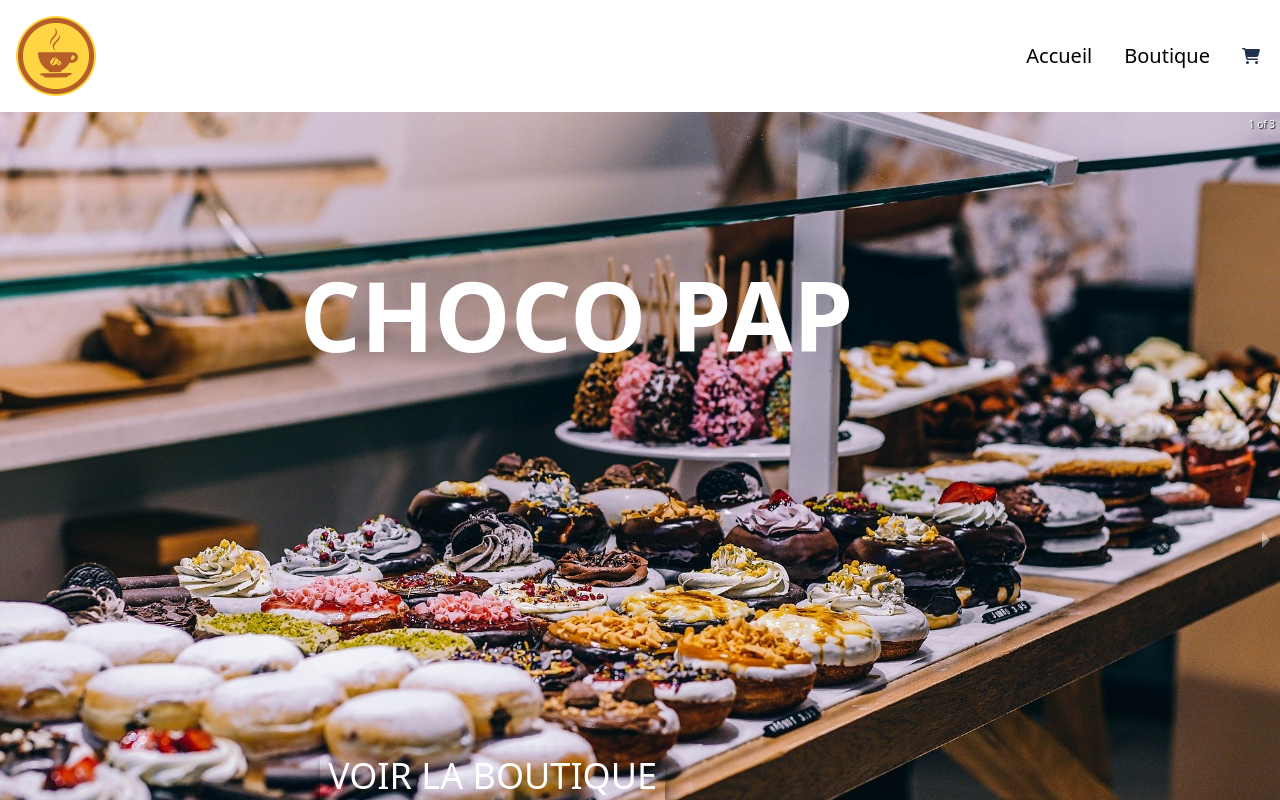
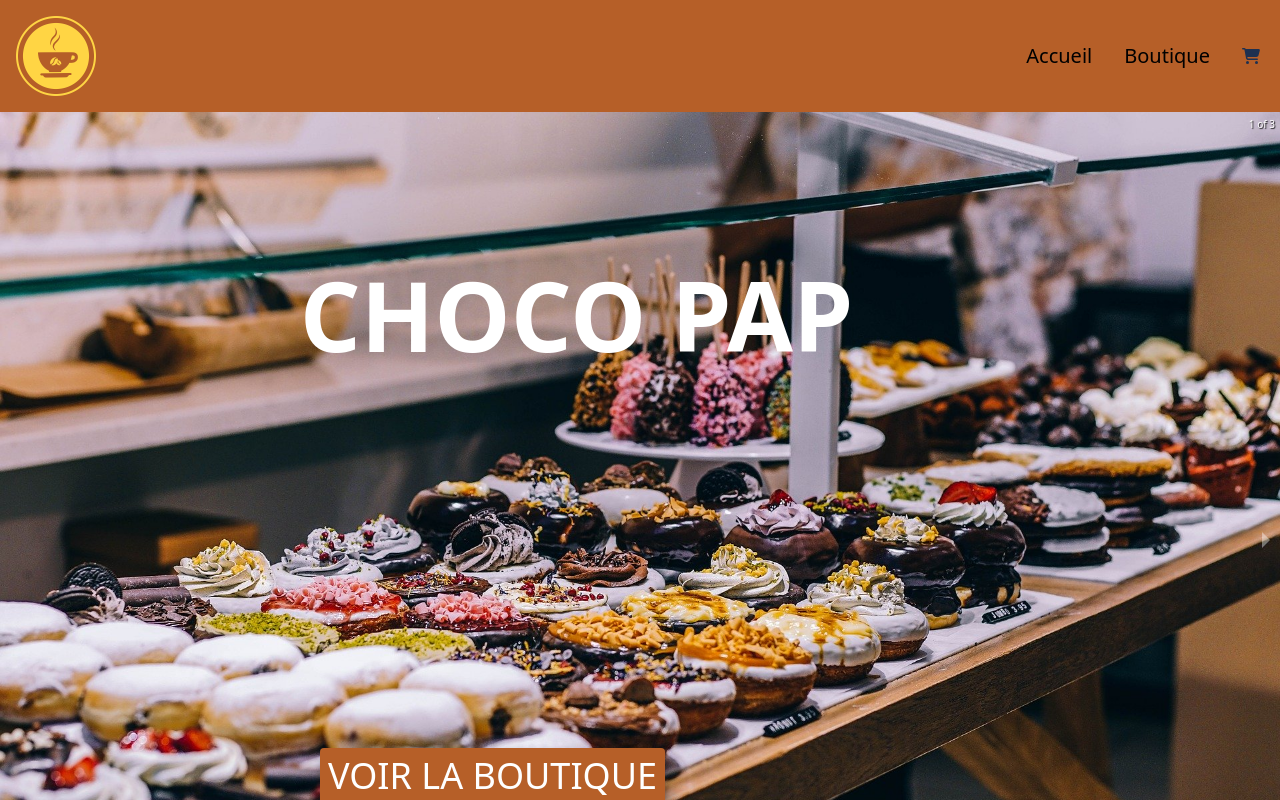
Before and after one commit to sevikomer/chocoPap, a React (Create React App) app: page / in a window 1280 px wide. Shown: the top 800 px of the page. Built offline with nearby package versions, Linux system fonts and the light colour scheme.

Commit message:
Update tailwind.config.js

```diff
--- a/tailwind.config.js
+++ b/tailwind.config.js
@@ -2,7 +2,17 @@
 module.exports = {
   content: ["./src/**/*.{js,jsx,ts,tsx}",],
   theme: {
-    extend: {},
+    extend: {
+      colors: {
+        'white': '#FFFFFF',
+        'blue': '#55C0CF',
+        'brown': '#2C1E1E',
+        'black': '#1F1615',
+        'orange': '#B65F28',
+        'yellow': '#FFD543',
+
+      },
+    },
   },
   plugins: [],
 }
```
